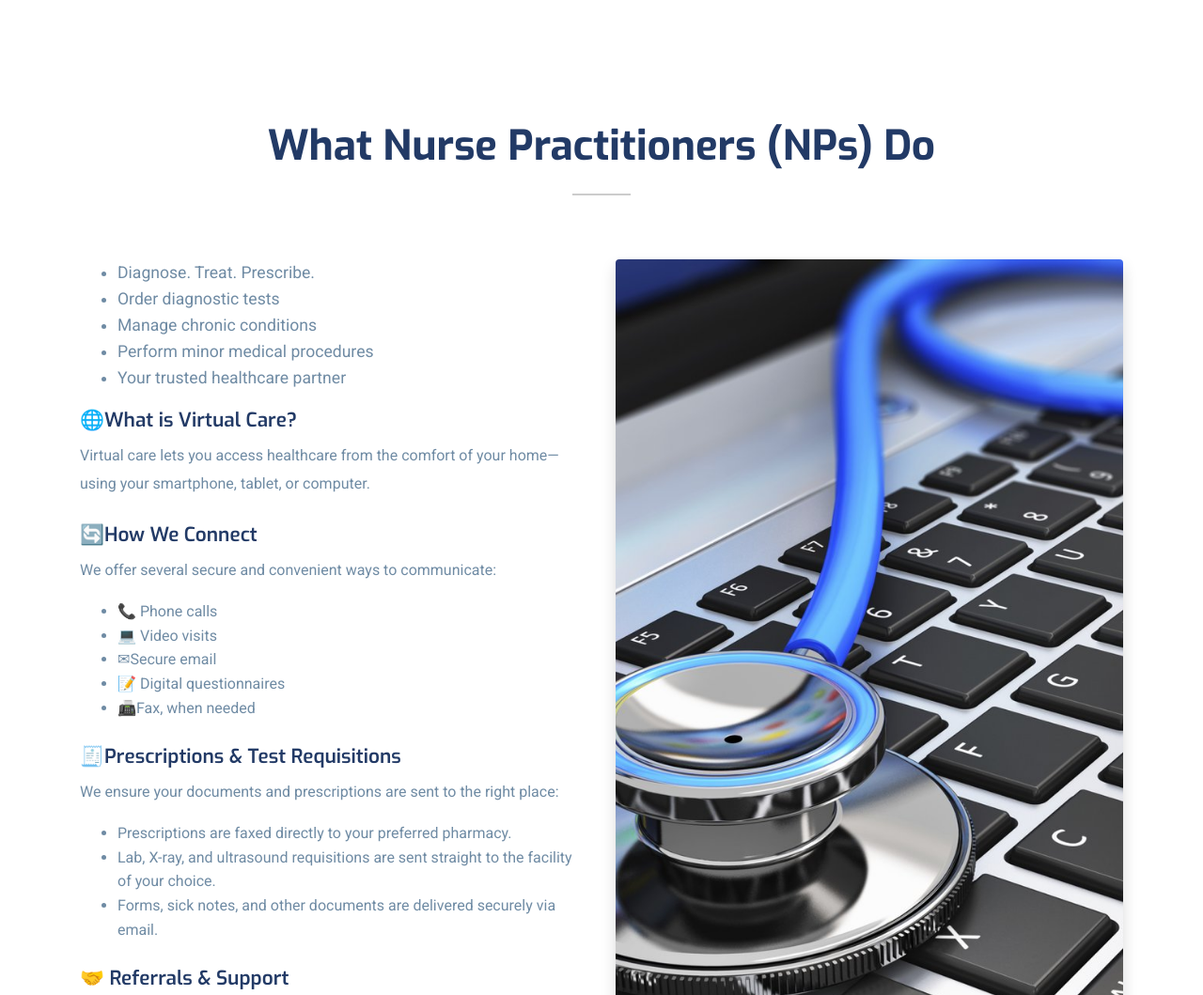
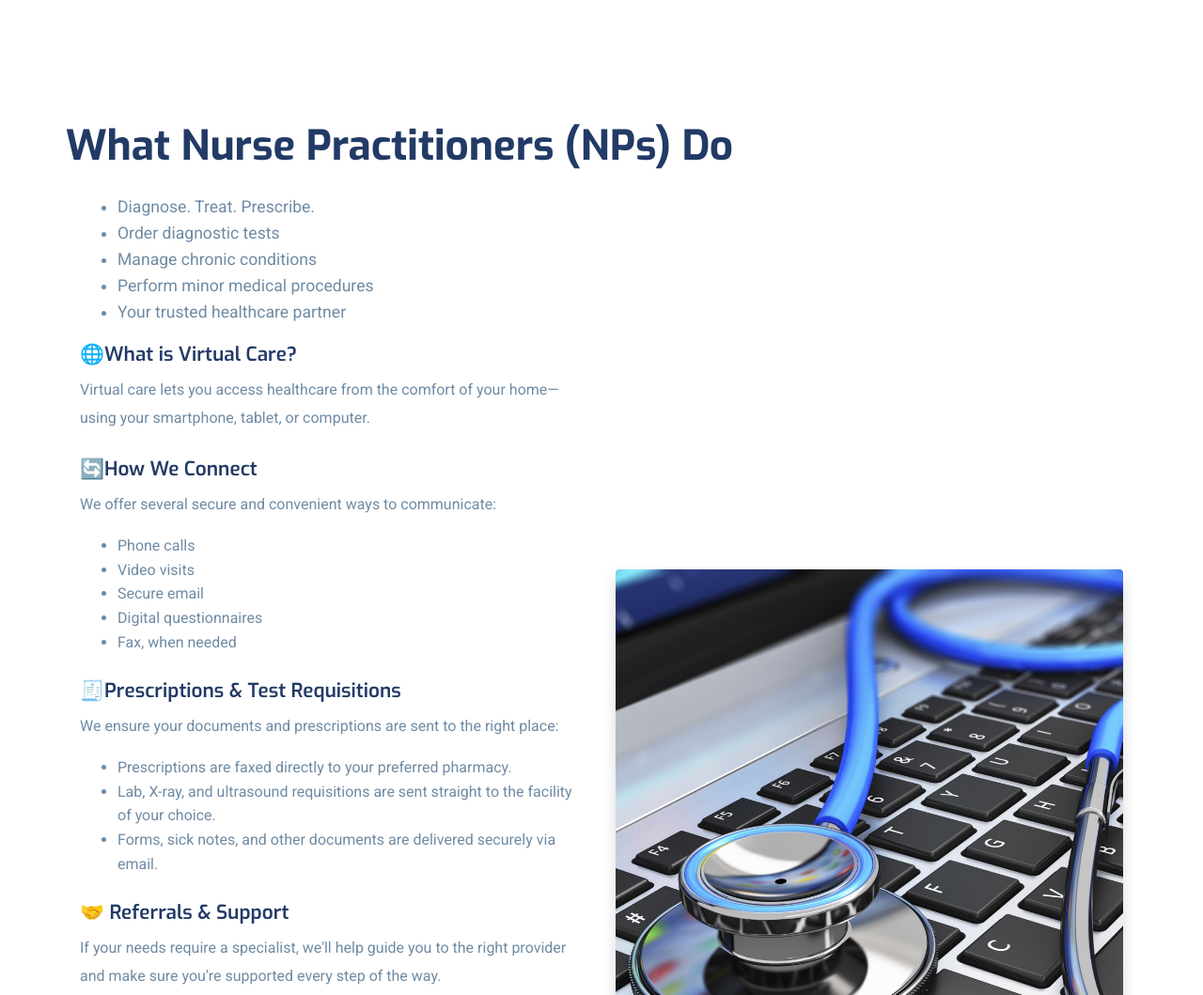
Before and after one commit to ShamalKhalid/Pulse-Pro-Clinic-NP, a website: page index.html in a window 1280 px wide. Shown: the part 1158-2217 px from the top of the page at 94% size. Drawn offline with Linux system fonts and the light colour scheme; some packages are replaced by stand-ins of ours.

Commit message:
updated requirements by client

```diff
--- a/index.html
+++ b/index.html
@@ -149,25 +149,16 @@
 
     <section class="section about py-2">
       <div class="container">
-        <div class="row justify-content-center text-center mb-5">
-          <div class="col-lg-10">
-            <h2 class="mb-4 mt-4" style="font-weight: 700; color: #223a66">
-              What Nurse Practitioners (NPs) Do
-            </h2>
-            <hr
-              style="
-                width: 60px;
-                border: 1px solid #ccc;
-                margin: 0 auto 20px auto;
-              "
-            />
-          </div>
-        </div>
-
         <div class="row align-items-stretch">
           <!-- Left Text Content -->
+          <h2 class="mb-4 mt-4" style="font-weight: 700; color: #223a66">
+            What Nurse Practitioners (NPs) Do
+          </h2>
           <div class="col-md-6 d-flex flex-column justify-content-between">
             <div>
+              <!-- <h2 class="mb-4 mt-4" style="font-weight: 700; color: #223a66">
+                What Nurse Practitioners (NPs) Do
+              </h2> -->
               <ul style="font-size: 1.1rem">
                 <li>Diagnose. Treat. Prescribe.</li>
                 <li>Order diagnostic tests</li>
@@ -188,11 +179,11 @@
               </h4>
               <p>We offer several secure and convenient ways to communicate:</p>
               <ul>
-                <li>📞 Phone calls</li>
-                <li>💻 Video visits</li>
-                <li>✉Secure email</li>
-                <li>📝 Digital questionnaires</li>
-                <li>📠Fax, when needed</li>
+                <li>Phone calls</li>
+                <li>Video visits</li>
+                <li>Secure email</li>
+                <li>Digital questionnaires</li>
+                <li>Fax, when needed</li>
               </ul>
 
               <h4 style="font-weight: 600; color: #223a66" class="mt-4">
@@ -242,7 +233,12 @@
                 src="images/about/img-4.jpg"
                 alt="Virtual Care Stethoscope on Keyboard"
                 class="img-fluid rounded shadow w-100"
-                style="width: 100%; height: 100%; object-fit: cover"
+                style="
+                  width: 100%;
+                  height: 65%;
+                  object-fit: cover;
+                  margin-top: 50vh;
+                "
               />
             </div>
           </div>
@@ -873,7 +869,7 @@
               <div class="footer-contact-block">
                 <div class="icon d-flex align-items-center">
                   <i class="icofont-support mr-3"></i>
-                  <span class="h6 mb-0">Call Us</span>
+                  <span class="h6 mb-0">Call us</span>
                 </div>
                 <h4 class="mt-2" style="margin-left: 38px">
                   <a href="tel:+1 2899907967">+1 (647) 990-1102</a>
```
Also changed, not shown: about.html (+5 -2 lines), contact.html (+2 -2 lines), feedback.html (+1 -1 lines), service.html (+1 -1 lines).
